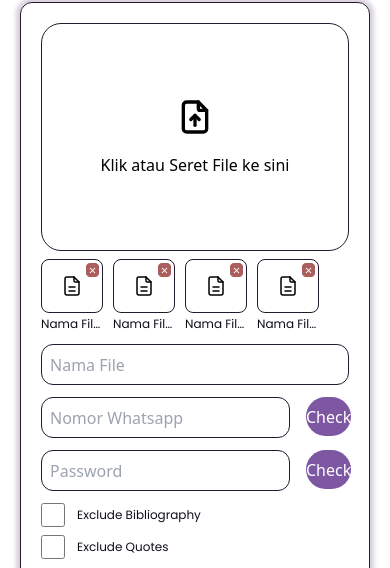
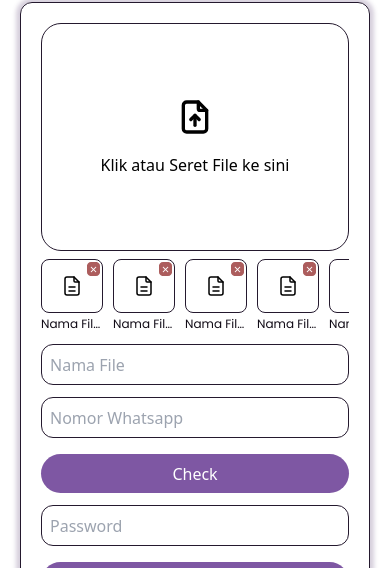
Before and after one commit to AwAkA0502/mulfu, a website: page src/pages/upload.html in a window 390 px wide. Shown: the part 243-811 px from the top of the page. Drawn offline with Linux system fonts and the light colour scheme.

Commit message:
upload page responsive update

```diff
--- a/src/pages/upload.html
+++ b/src/pages/upload.html
@@ -63,66 +63,66 @@
                     <img src="../../assets/file-upload.svg" class="size-10">
                     <p class="mt-4">Klik atau Seret File ke sini</p>
                 </div>
-                <div id="uploaded-file" class="mt-2 flex">
+                <div id="uploaded-file" class="mt-2 flex overflow-x-hidden">
                     <div id="file-1" class="mr-[10px] w-[62px] h-[73px]">
-                        <div id="file-img" class="flex justify-center items-center h-[54px] rounded-lg border border-solid border-borderColor">
-                            <img src="../../assets/file-description.svg" class="size-6">
-                            <img src="../../assets/Frame 36348.png" class="absolute ml-10 mb-8">
+                        <div id="file-img" class="grid grid-cols-1 grid-rows-3 items-center h-[54px] rounded-lg border border-solid border-borderColor">
+                            <img src="../../assets/Frame 36348.png" class="ml-[75%]">
+                            <img src="../../assets/file-description.svg" class="mx-auto">
                         </div>
                         <p class="overflow-hidden truncate text-Small/Regular font-poppins text-purpleScale90 mt-1">Nama File ea ea ea ea ea :v</p>
                     </div>
                     <div id="file-2" class="mr-[10px] w-[62px] h-[73px]">
-                        <div id="file-img" class="flex justify-center items-center h-[54px] rounded-lg border border-solid border-borderColor">
-                            <img src="../../assets/file-description.svg" class="size-6">
-                            <img src="../../assets/Frame 36348.png" class="absolute ml-10 mb-8">
+                        <div id="file-img" class="grid grid-cols-1 grid-rows-3 items-center h-[54px] rounded-lg border border-solid border-borderColor">
+                            <img src="../../assets/Frame 36348.png" class="ml-[75%]">
+                            <img src="../../assets/file-description.svg" class="mx-auto">
                         </div>
                         <p class="overflow-hidden truncate text-Small/Regular font-poppins text-purpleScale90 mt-1">Nama File ea ea ea ea ea :v</p>
                     </div>
                     <div id="file-3" class="mr-[10px] w-[62px] h-[73px]">
-                        <div id="file-img" class="flex justify-center items-center h-[54px] rounded-lg border border-solid border-borderColor">
-                            <img src="../../assets/file-description.svg" class="size-6">
-                            <img src="../../assets/Frame 36348.png" class="absolute ml-10 mb-8">
+                        <div id="file-img" class="grid grid-cols-1 grid-rows-3 items-center h-[54px] rounded-lg border border-solid border-borderColor">
+                            <img src="../../assets/Frame 36348.png" class="ml-[75%]">
+                            <img src="../../assets/file-description.svg" class="mx-auto">
                         </div>
                         <p class="overflow-hidden truncate text-Small/Regular font-poppins text-purpleScale90 mt-1">Nama File ea ea ea ea ea :v</p>
                     </div>
                     <div id="file-4" class="mr-[10px] w-[62px] h-[73px]">
-                        <div id="file-img" class="flex justify-center items-center h-[54px] rounded-lg border border-solid border-borderColor">
-                            <img src="../../assets/file-description.svg" class="size-6">
-                            <img src="../../assets/Frame 36348.png" class="absolute ml-10 mb-8">
+                        <div id="file-img" class="grid grid-cols-1 grid-rows-3 items-center h-[54px] rounded-lg border border-solid border-borderColor">
+                            <img src="../../assets/Frame 36348.png" class="ml-[75%]">
+                            <img src="../../assets/file-description.svg" class="mx-auto">
                         </div>
                         <p class="overflow-hidden truncate text-Small/Regular font-poppins text-purpleScale90 mt-1">Nama File ea ea ea ea ea :v</p>
                     </div>
-                    <div id="file-5" class="mr-[10px] w-[62px] h-[73px] desktop:block mobile:hidden">
-                        <div id="file-img" class="flex justify-center items-center h-[54px] rounded-lg border border-solid border-borderColor">
-                            <img src="../../assets/file-description.svg" class="size-6">
-                            <img src="../../assets/Frame 36348.png" class="absolute ml-10 mb-8">
+                    <div id="file-5" class="mr-[10px] w-[62px] h-[73px]">
+                        <div id="file-img" class="grid grid-cols-1 grid-rows-3 items-center h-[54px] rounded-lg border border-solid border-borderColor">
+                            <img src="../../assets/Frame 36348.png" class="ml-[75%]">
+                            <img src="../../assets/file-description.svg" class="mx-auto">
                         </div>
                         <p class="overflow-hidden truncate text-Small/Regular font-poppins text-purpleScale90 mt-1">Nama File ea ea ea ea ea :v</p>
                     </div>
-                    <div id="file-6" class="mr-[10px] w-[62px] h-[73px] desktop:block mobile:hidden">
-                        <div id="file-img" class="flex justify-center items-center h-[54px] rounded-lg border border-solid border-borderColor">
-                            <img src="../../assets/file-description.svg" class="size-6">
-                            <img src="../../assets/Frame 36348.png" class="absolute ml-10 mb-8">
+                    <div id="file-6" class="mr-[10px] w-[62px] h-[73px]">
+                        <div id="file-img" class="grid grid-cols-1 grid-rows-3 items-center h-[54px] rounded-lg border border-solid border-borderColor">
+                            <img src="../../assets/Frame 36348.png" class="ml-[75%]">
+                            <img src="../../assets/file-description.svg" class="mx-auto">
                         </div>
                         <p class="overflow-hidden truncate text-Small/Regular font-poppins text-purpleScale90 mt-1">Nama File ea ea ea ea ea :v</p>
                     </div>
-                    <div id="file-7" class="mr-[10px] w-[62px] h-[73px] desktop:block mobile:hidden">
-                        <div id="file-img" class="flex justify-center items-center h-[54px] rounded-lg border border-solid border-borderColor">
-                            <img src="../../assets/file-description.svg" class="size-6">
-                            <img src="../../assets/Frame 36348.png" class="absolute ml-10 mb-8">
+                    <div id="file-7" class="mr-[10px] w-[62px] h-[73px]">
+                        <div id="file-img" class="grid grid-cols-1 grid-rows-3 items-center h-[54px] rounded-lg border border-solid border-borderColor">
+                            <img src="../../assets/Frame 36348.png" class="ml-[75%]">
+                            <img src="../../assets/file-description.svg" class="mx-auto">
                         </div>
                         <p class="overflow-hidden truncate text-Small/Regular font-poppins text-purpleScale90 mt-1">Nama File ea ea ea ea ea :v</p>
                     </div>
                 </div>
                 <form action="">
                     <input type="text" placeholder="Nama File" class="border border-solid border-borderColor rounded-xl h-[41px] w-full mt-3 px-2">
-                    <div class="mt-3 flex w-full">
+                    <div class="mt-3 flex w-full desktop:flex-row navbarMobile:flex-col mobile:flex-col">
                         <input type="tel" placeholder="Nomor Whatsapp" class="border border-solid border-borderColor rounded-xl h-[41px] px-2 flex-grow">
-                        <input type="button" value="Check" class="w-[104px] h-[39px] rounded-[20px] bg-purpleScale50 text-purpleScale0 ml-4">
+                        <input type="button" value="Check" class="desktop:mt-0 desktop:w-[104px] h-[39px] rounded-[20px] bg-purpleScale50 text-purpleScale0 desktop:ml-4 navbarMobile:ml-0 navbarMobile:w-full mobile:mt-4">
                     </div>
-                    <div class="mt-3 flex w-full">
+                    <div class="mt-3 flex w-full desktop:flex-row navbarMobile:flex-col mobile:flex-col">
                         <input type="password" placeholder="Password" class="border border-solid border-borderColor rounded-xl h-[41px] px-2 flex-grow">
-                        <input type="button" value="Check" class="w-[104px] h-[39px] rounded-[20px] bg-purpleScale50 text-purpleScale0 ml-4">
+                        <input type="button" value="Check" class="desktop:mt-0 desktop:w-[104px] h-[39px] rounded-[20px] bg-purpleScale50 text-purpleScale0 desktop:ml-4 navbarMobile:ml-0 navbarMobile:w-full mobile:mt-4">
                     </div>
                     <div class="mt-3 flex items-center">
                         <input type="checkbox" name="bibliography" id="bibliography" class="size-6 accent-purpleScale50">
--- a/src/script/index.js
+++ b/src/script/index.js
@@ -37,8 +37,8 @@ function extendContent(idName) {
 
 let elementBar = document.getElementById("menuBar");
 function openBar(){
+    elementBar.classList.remove("menuClosed");
     elementBar.classList.add("menuOpened");
-    elementBar.classList.remove("menuClosed");
     console.log("Bar open");
 }
 
```
Also changed, not shown: src/style/style.css.
